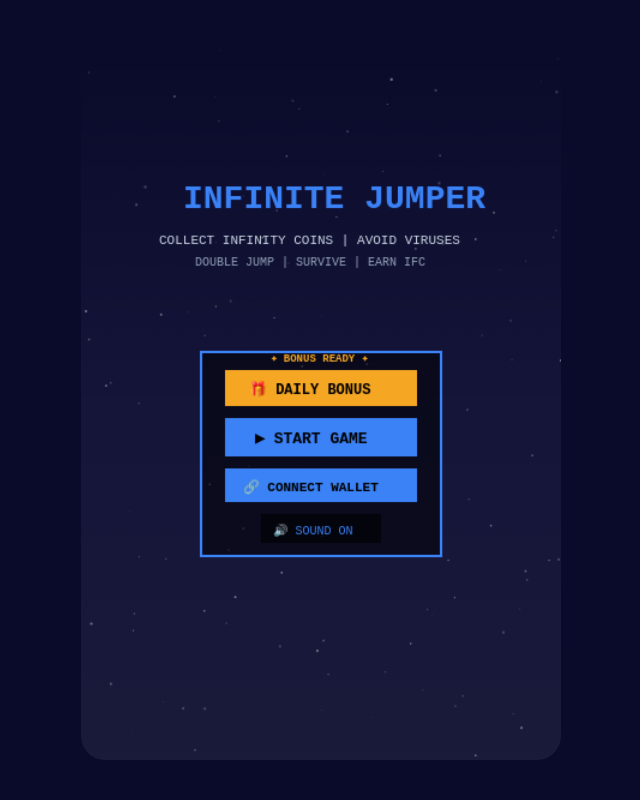
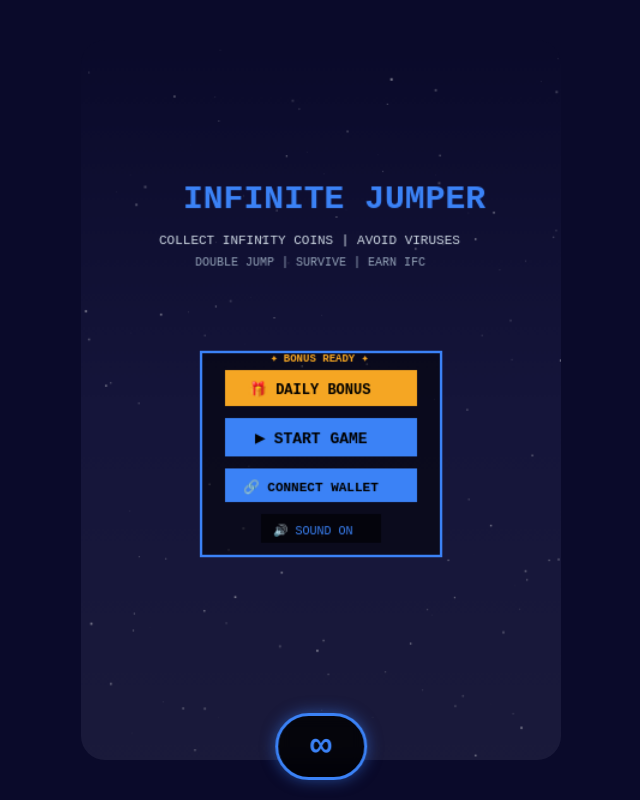
Before and after one commit to WangOGbull/infinitecoin-jumper, a plain HTML site: page index.html in a window 1280 px wide. Shown: the whole page, without its empty margins (319-959 px from the left). Drawn offline with Linux system fonts and the light colour scheme.

Commit message:
Fix jump button position and visibility
Updated the jump button to be fixed and always visible at the bottom of the viewport. Adjusted styles for better visibility and user interaction.

```diff
--- a/index.html
+++ b/index.html
@@ -96,27 +96,28 @@
             display: none;
         }
 
+        /* FIXED JUMP BUTTON - Always visible, centered at bottom */
         .ctrl-btn {
-            position: absolute;
-            bottom: -50px;
+            position: fixed;
+            bottom: 20px;
             left: 50%;
             transform: translateX(-50%);
-            background: rgba(0,0,0,0.7);
+            background: rgba(0,0,0,0.8);
             border: 3px solid #3b82f6;
             color: #3b82f6;
             font-weight: bold;
             cursor: pointer;
             backdrop-filter: blur(8px);
-            z-index: 20;
-            display: none;
+            z-index: 999;
             touch-action: manipulation;
             font-size: 36px;
-            padding: 8px 28px;
+            padding: 10px 32px;
             border-radius: 60px;
             width: auto;
             text-align: center;
-            box-shadow: 0 0 15px rgba(59,130,246,0.3);
+            box-shadow: 0 0 15px rgba(59,130,246,0.5);
             font-family: monospace;
+            display: block !important;
         }
         .ctrl-btn:active {
             background: #3b82f6;
@@ -294,7 +295,13 @@
         canvas.width = W;
         canvas.height = H;
 
-        // Character image (your dark silhouette with glowing eyes) - 48x54
+        // Force Telegram to expand viewport (fixes button visibility)
+        if (window.Telegram && window.Telegram.WebApp) {
+            window.Telegram.WebApp.expand();
+            window.Telegram.WebApp.ready();
+        }
+
+        // Character image
         const charImage = new Image();
         charImage.src = "https://i.postimg.cc/KjykLvS0/Adobe-Express-file.png";
         let charImageLoaded = false;
@@ -424,16 +431,13 @@
         let safeModeTimer = 0;
         let safeModeActive = false;
 
-        // Level 4 tracking
         let level4Active = false;
 
-        // Gift box tracking per tier
         let giftBoxesCollected = {1:0, 2:0, 3:0, 4:0};
         let giftBoxCooldown = 0;
 
         let giftBox = null;
 
-        // IFC font size management
         function updateScoreFont() {
             const scoreEl = document.getElementById('score');
             if (!scoreEl) return;
@@ -523,7 +527,6 @@
             }, 1000);
         }
 
-        // Daily bonus (24-hour cooldown)
         let dailyBonusAvailable = false;
         let dailyBonusClaimed = false;
 
@@ -560,7 +563,6 @@
             alert('🔧 SMART CONTRACT DEPLOYMENT SOON\n\nReal IFC wallet connection and payouts will be available after the smart contract is deployed.');
         }
 
-        // Player hitbox - LARGER (48x54)
         let player = { x: 100, y: 0, vy: 0, width: 48, height: 54, grounded: false, doubleJumpUsed: false, baseJump: -9.5 };
 
         let groundSegments = [];
@@ -1084,7 +1086,6 @@
             ctx.restore();
         }
 
-        // Draw character - CLEAN (no extra limbs), just your image with animations
         function drawPlayer() {
             let x = player.x, y = player.y;
             let blink = hitBlinkCounter > 0 && (Math.floor(hitBlinkCounter / 2) % 2 === 0);
@@ -1094,22 +1095,18 @@
             ctx.save();
             if (blink) { ctx.globalAlpha = 0.4; ctx.shadowBlur = 20; ctx.shadowColor = '#ffffff'; }
 
-            // Shadow
             ctx.fillStyle = 'rgba(0,0,0,0.3)';
             ctx.beginPath();
             ctx.ellipse(x+24, y+50, 18, 6, 0, 0, Math.PI*2);
             ctx.fill();
 
-            // Apply jump squash/stretch
             ctx.translate(x+24, y+27);
             ctx.scale(1, jumpSquash);
             ctx.translate(-(x+24), -(y+27));
 
-            // Draw character image (clean, no extra shapes)
             if (charImageLoaded) {
                 ctx.drawImage(charImage, x, y + bounce, player.width, player.height);
             } else {
-                // Fallback
                 ctx.fillStyle = '#3b82f6';
                 ctx.fillRect(x, y, player.width, player.height);
             }
```
